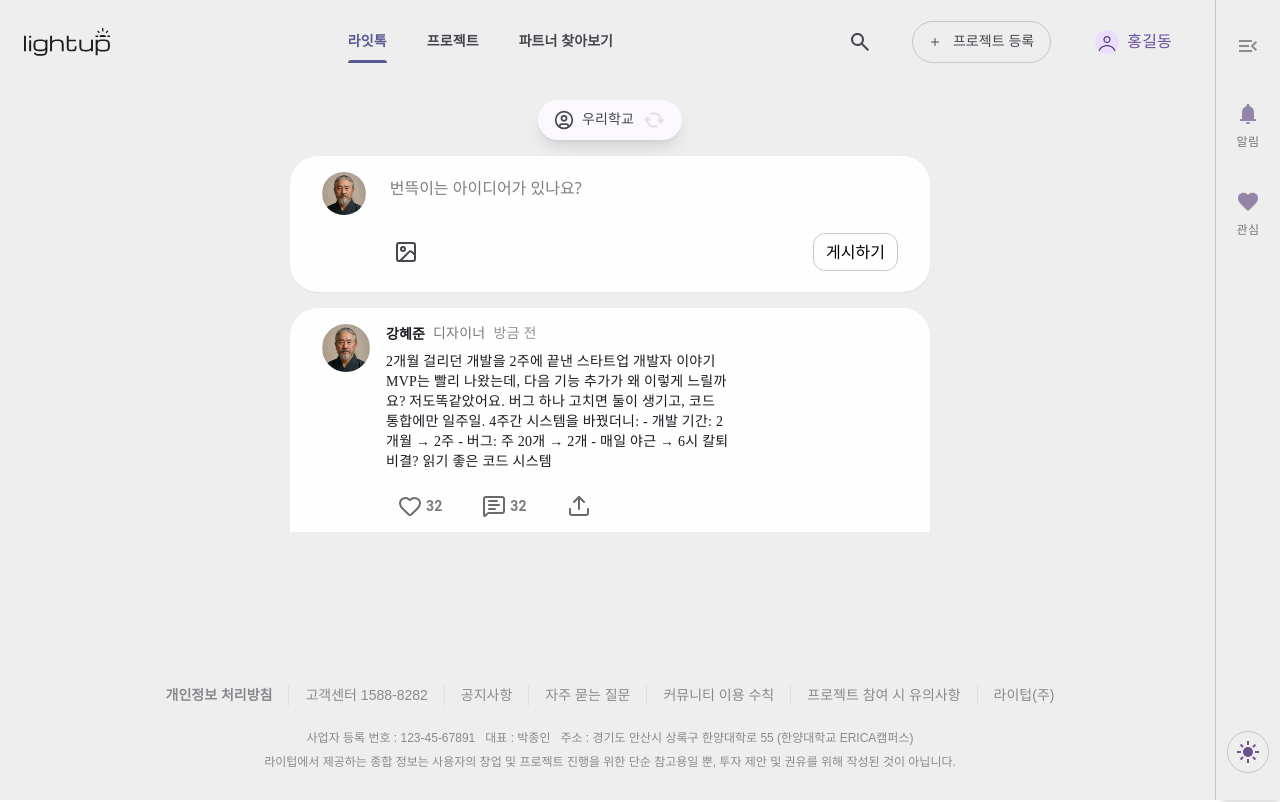
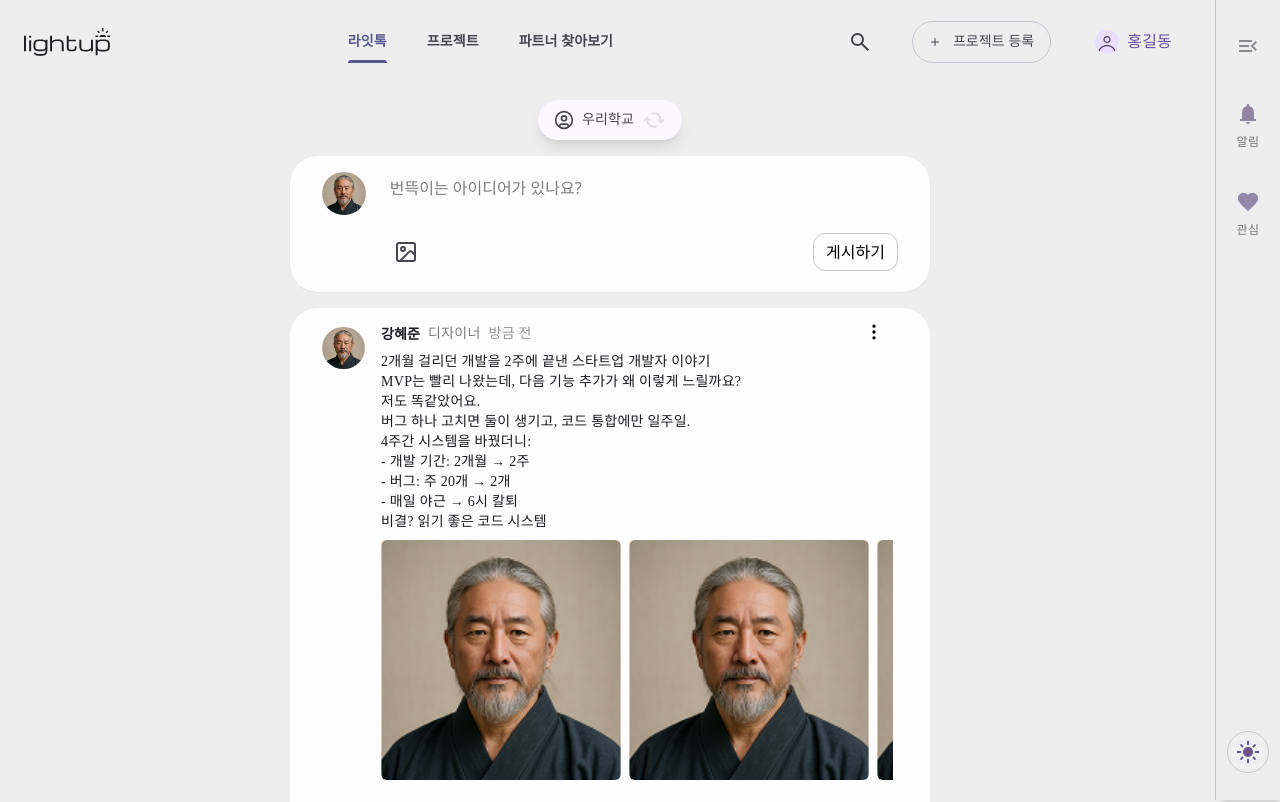
Before and after one commit to 1ronPark/Front-end, a React (Vite) app: page /lighttalk in a window 1280 px wide. Shown: the top 802 px of the page. Built offline with nearby package versions, Linux system fonts and the light colour scheme; a web font is replaced by a local one.

Commit message:
design: TalkCard에서 이미지 업로드 되면 가로로 슬라이스 처리 UI 완성

```diff
--- a/src/pages/LightTalk.tsx
+++ b/src/pages/LightTalk.tsx
@@ -47,15 +47,23 @@ export const LightTalk = () => {
         name="강혜준"
         role="디자이너"
         createAt={new Date("2025-07-18T13:00:00")}
-        content="   2개월 걸리던 개발을 2주에 끝낸 스타트업 개발자 이야기
+        content={`2개월 걸리던 개발을 2주에 끝낸 스타트업 개발자 이야기
         MVP는 빨리 나왔는데, 다음 기능 추가가 왜 이렇게 느릴까요?
-          저도똑같았어요.
+        저도 똑같았어요.
         버그 하나 고치면 둘이 생기고, 코드 통합에만 일주일.
         4주간 시스템을 바꿨더니:
         - 개발 기간: 2개월 → 2주
         - 버그: 주 20개 → 2개
         - 매일 야근 → 6시 칼퇴
-          비결? 읽기 좋은 코드 시스템"
+        비결? 읽기 좋은 코드 시스템
+
+![uploaded-image](${sampleProfile})
+![uploaded-image](${sampleProfile})
+![uploaded-image](${sampleProfile})
+![uploaded-image](${sampleProfile})
+![uploaded-image](${sampleProfile})
+
+`}
         num_hearts={32}
         num_comments={32}
       />
--- a/src/pages/lightTalk/TalkBox.tsx
+++ b/src/pages/lightTalk/TalkBox.tsx
@@ -29,6 +29,12 @@ const TalkBox = ({ profileImage }: LightTalkProps) => {
     if (files && files.length > 0) {
       const urls = Array.from(files).map((file) => URL.createObjectURL(file));
       setImagePreviews((prev) => [...urls, ...prev]);
+
+      // 이미지 삽입 마크업 추가
+      const imageTags = urls
+        .map((url) => `\n![uploaded-image](${url})`)
+        .join("");
+      setText((prev) => prev + imageTags);
     }
   };
 
--- a/src/pages/lightTalk/TalkCard.tsx
+++ b/src/pages/lightTalk/TalkCard.tsx
@@ -1,5 +1,11 @@
-import { Heart, MessageSquareText, Upload } from "lucide-react";
+import {
+  EllipsisVertical,
+  Heart,
+  MessageSquareText,
+  Upload,
+} from "lucide-react";
 import sampleProfile from "../../assets/icons/mypage/sample_profile.png";
+import { useEffect, useState } from "react";
 
 interface TalkCardProps {
   name: string; //이름
@@ -22,6 +28,14 @@ const getTimeAgo = (date: Date): string => {
   return `${date.getFullYear()}.${date.getMonth() + 1}.${date.getDate()}`; // 날짜 표시
 };
 
+// 이미지와 텍스트 분리 함수
+const extractImagesAndText = (content: string) => {
+  const imageRegex = /!\[.*?\]\((.*?)\)/g;
+  const images = [...content.matchAll(imageRegex)].map((match) => match[1]);
+  const text = content.replace(imageRegex, ""); // 이미지 마크업 제거한 텍스트
+  return { images, text };
+};
+
 const TalkCard = ({
   name,
   role,
@@ -30,12 +44,35 @@ const TalkCard = ({
   num_hearts,
   num_comments,
 }: TalkCardProps) => {
+  const [countHeart, setCountHeart] = useState<number>(num_hearts);
+  //하트를 눌렀는지 여부 체크
+  const [isHeart, setIsHeart] = useState<boolean>(false);
+
+  const handleHeartClick = () => {
+    if (!isHeart) {
+      setCountHeart(countHeart + 1);
+      setIsHeart(!isHeart);
+    }
+    return;
+  };
+
+  useEffect(() => {
+    console.log("하트 변화");
+  }, [countHeart]);
+
+  const { images, text } = extractImagesAndText(content);
+
   return (
-    <div className="w-[640px] flex items-start px-8 pt-4 gap-4 bg-[#FEFEFE] rounded-t-[28px]">
+    <div className="relative w-[640px] flex items-start px-8 pt-4  gap-4 bg-[#FEFEFE] rounded-t-[28px]">
+      <div className="h-12 w-12 absolute top-0 right-8 flex justify-center items-center">
+        <button className="flex h-8 w-8 flex-col justify-center items-center rounded-[100px] hover:bg-[rgba(73,69,79,0.08)]">
+          <EllipsisVertical className="w-5 h-5 " />
+        </button>
+      </div>
       <div className="flex w-12 h-12 justify-center items-center ">
         <img src={sampleProfile} className="rounded-[240px]" />
       </div>
-      <div className="w-[343px]  flex flex-col items-start gap-2">
+      <div className="w-full flex flex-col items-start gap-2 mb-2">
         {/* 내 정보 컨텐츠 */}
         <div className="flex items-center gap-2">
           <p className="text-[#1C1B21] label-large-emphasis">{name}</p>
@@ -61,15 +98,34 @@ const TalkCard = ({
           - 버그: 주 20개 → 2개 <br />
           - 매일 야근 → 6시 칼퇴 <br />
           비결? "읽기 좋은 코드 시스템" <br /> */}
-          {content}
+          {/* 본문 텍스트 */}
+          <p className="body-medium whitespace-pre-line text-[#1C1B21]">
+            {text.trim()}
+          </p>
+
+          {/* 이미지 슬라이드 */}
+          {images.length > 0 && (
+            <div className="w-[512px] overflow-x-auto mt-2">
+              <div className="flex gap-2 w-max pr-2">
+                {images.map((src, idx) => (
+                  <img
+                    key={idx}
+                    src={src}
+                    alt={`uploaded-${idx}`}
+                    className="w-[240px] h-[240px] rounded-md object-cover flex-shrink-0"
+                  />
+                ))}
+              </div>
+            </div>
+          )}
         </p>
         <div className="flex items-center py-2 gap-4 ">
           {/* 하트버튼 */}
           <div className="flex px-3 py-1.5 justify-center items-center gap-1 opacity-[0.58]">
-            <button className="hover:cursor-pointer">
+            <button className="hover:cursor-pointer" onClick={handleHeartClick}>
               <Heart />
             </button>
-            <p className="label-large-emphasis">{num_hearts}</p>
+            <p className="label-large-emphasis">{countHeart}</p>
           </div>
           {/* 댓글 버튼 */}
           <div className="flex px-3 py-1.5 justify-center items-center gap-1 opacity-[0.58]">
@@ -87,6 +143,7 @@ const TalkCard = ({
           </div>
         </div>
       </div>
+      <div className="absolute right-0 bottom-0 w-full h-[1px]  flex flex-col justify-center items-start bg-[#C8C5D0] " />
     </div>
   );
 };
```
Lines whose indentation alone changed are shown as unchanged.
